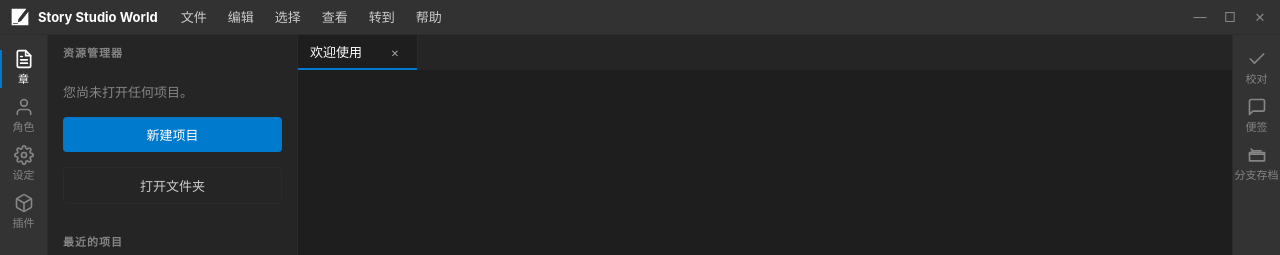
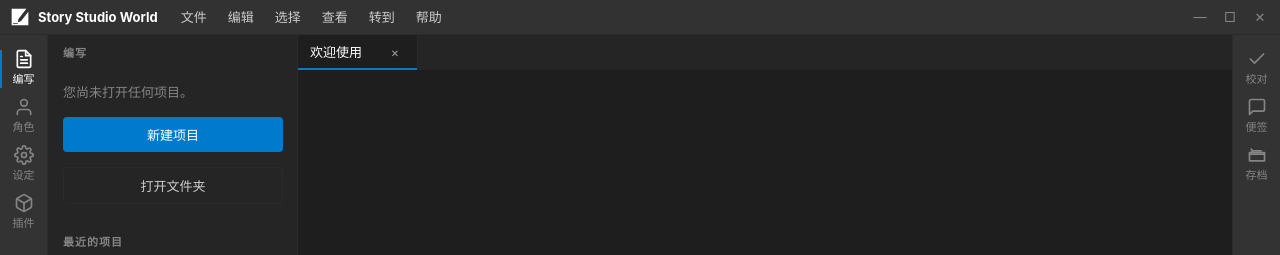
Before and after one commit to netsince/StoryStudioWorld, a React (Vite) app in the folder story-studio-app/src/renderer/: page / in a window 1280 px wide. Shown: the top 255 px of the page. Built offline with nearby package versions, Linux system fonts and the light colour scheme.

Commit message:
refactor(ui): 优化侧边栏面板动画和文本标签
统一侧边栏面板的打开/关闭动画效果
简化活动栏和面板的文本标签
修复面板宽度控制逻辑

```diff
--- a/story-studio-app/src/renderer/src/App.tsx
+++ b/story-studio-app/src/renderer/src/App.tsx
@@ -194,7 +194,7 @@
               onOpenFolder={handleOpenFolder}
               onOpenFile={(title, path) => openTab({ id: path, title, type: 'file', path })}
               isOpen={isExplorerOpen}
-              width={isExplorerOpen ? explorerWidth : 0}
+              width={explorerWidth}
             />
             {isExplorerOpen && (
               <Sash
@@ -231,7 +231,7 @@
               <RightPanel
                 activeActivity={activeRightActivity}
                 isOpen={isRightSidebarOpen}
-                width={isRightSidebarOpen ? rightPanelWidth : 0}
+                width={rightPanelWidth}
               />
             </div>
             <RightActivityBar
--- a/story-studio-app/src/renderer/src/assets/main.scss
+++ b/story-studio-app/src/renderer/src/assets/main.scss
@@ -303,6 +303,31 @@
 
 .explorer-panel.open {
   border-right: 1px solid var(--border-color);
+}
+
+.panel-inner {
+  min-width: 0;
+  display: flex;
+  flex-direction: column;
+  height: 100%;
+  flex-shrink: 0;
+}
+
+.app-container:not(.dragging) .panel-inner {
+  transition:
+    transform 0.25s cubic-bezier(0.4, 0, 0.2, 1),
+    opacity 0.2s ease;
+}
+
+.explorer-panel:not(.open) .panel-inner {
+  transform: translateX(-16px);
+  opacity: 0;
+  pointer-events: none;
+}
+
+.explorer-panel.open .panel-inner {
+  transform: translateX(0);
+  opacity: 1;
 }
 
 .explorer-header {
@@ -719,6 +744,17 @@
   border-left: none !important;
 }
 
+.right-panel:not(.open) .panel-inner {
+  transform: translateX(16px);
+  opacity: 0;
+  pointer-events: none;
+}
+
+.right-panel.open .panel-inner {
+  transform: translateX(0);
+  opacity: 1;
+}
+
 /* Sash (Resizer) */
 .sash {
   position: absolute;
--- a/story-studio-app/src/renderer/src/components/ActivityBar.tsx
+++ b/story-studio-app/src/renderer/src/components/ActivityBar.tsx
@@ -12,7 +12,7 @@
     <div className="activity-bar">
       <div
         className={`activity-item ${isOpen && activeActivity === 'chapter' ? 'active' : ''}`}
-        title="章"
+        title="编写"
         onClick={() => onActivityChange('chapter')}
       >
         <div className="activity-icon">
@@ -24,7 +24,7 @@
             <polyline points="10 9 9 9 8 9"></polyline>
           </svg>
         </div>
-        <span>章</span>
+        <span>编写</span>
       </div>
       <div
         className={`activity-item ${isOpen && activeActivity === 'character' ? 'active' : ''}`}
--- a/story-studio-app/src/renderer/src/components/Explorer.tsx
+++ b/story-studio-app/src/renderer/src/components/Explorer.tsx
@@ -21,7 +21,7 @@
   const getActivityTitle = (): string => {
     switch (activeActivity) {
       case 'chapter':
-        return '资源管理器'
+        return '编写'
       case 'character':
         return '角色管理'
       case 'setting':
@@ -29,13 +29,19 @@
       case 'plugin':
         return '插件中心'
       default:
-        return '资源管理器'
+        return '编写'
     }
   }
 
   return (
-    <div className={`explorer-panel ${isOpen ? 'open' : ''}`} style={{ width: `${width}px` }}>
-      <div style={{ minWidth: '0', display: 'flex', flexDirection: 'column', height: '100%' }}>
+    <div
+      className={`explorer-panel ${isOpen ? 'open' : ''}`}
+      style={{ width: `${isOpen ? width : 0}px` }}
+    >
+      <div
+        className="panel-inner"
+        style={{ width: `${width}px`, minWidth: `${width}px`, maxWidth: `${width}px` }}
+      >
         <div className="explorer-header">{getActivityTitle()}</div>
 
         <div style={{ flex: 1, overflowY: 'auto', overflowX: 'hidden' }}>
--- a/story-studio-app/src/renderer/src/components/RightActivityBar.tsx
+++ b/story-studio-app/src/renderer/src/components/RightActivityBar.tsx
@@ -36,7 +36,7 @@
       </div>
       <div
         className={`activity-item ${isOpen && activeActivity === 'archive' ? 'active' : ''}`}
-        title="分支与存档"
+        title="存档"
         onClick={() => onActivityChange('archive')}
       >
         <div className="activity-icon">
@@ -46,7 +46,7 @@
             <path d="M3 11V9h18v2"></path>
           </svg>
         </div>
-        <span>分支存档</span>
+        <span>存档</span>
       </div>
 
       <div
--- a/story-studio-app/src/renderer/src/components/RightPanel.tsx
+++ b/story-studio-app/src/renderer/src/components/RightPanel.tsx
@@ -9,12 +9,18 @@
 
 const RightPanel: React.FC<RightPanelProps> = ({ activeActivity, isOpen, width }) => {
   return (
-    <div className={`right-panel ${isOpen ? 'open' : ''}`} style={{ width: `${width}px` }}>
-      <div style={{ minWidth: '0', display: 'flex', flexDirection: 'column', height: '100%' }}>
+    <div
+      className={`right-panel ${isOpen ? 'open' : ''}`}
+      style={{ width: `${isOpen ? width : 0}px` }}
+    >
+      <div
+        className="panel-inner"
+        style={{ width: `${width}px`, minWidth: `${width}px`, maxWidth: `${width}px` }}
+      >
         <div className="explorer-header" style={{ padding: '10px 15px' }}>
           {activeActivity === 'proofread' && '文本校对'}
           {activeActivity === 'memo' && '便签/备忘'}
-          {activeActivity === 'archive' && '分支与存档'}
+          {activeActivity === 'archive' && '存档'}
         </div>
         <div style={{ padding: '15px', fontSize: '13px', color: 'var(--text-muted)' }}>
           功能开发中...
```
